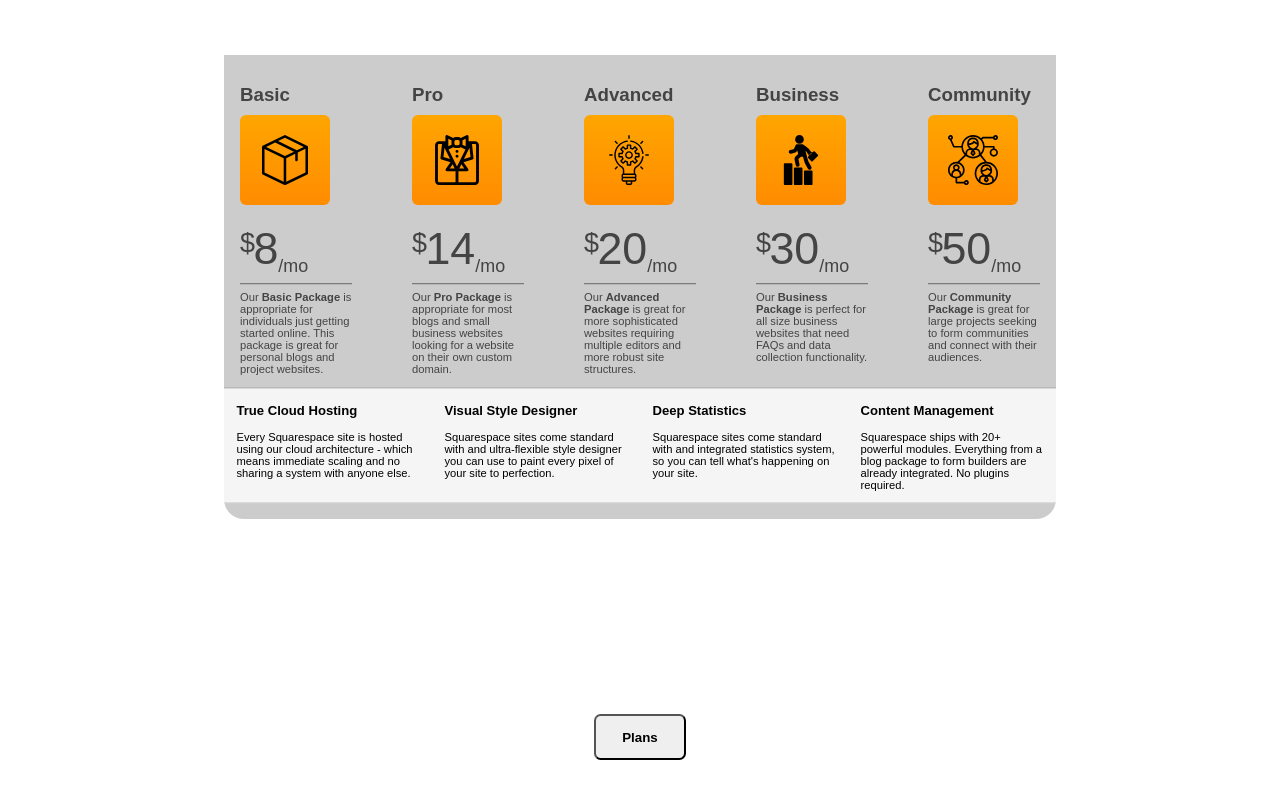
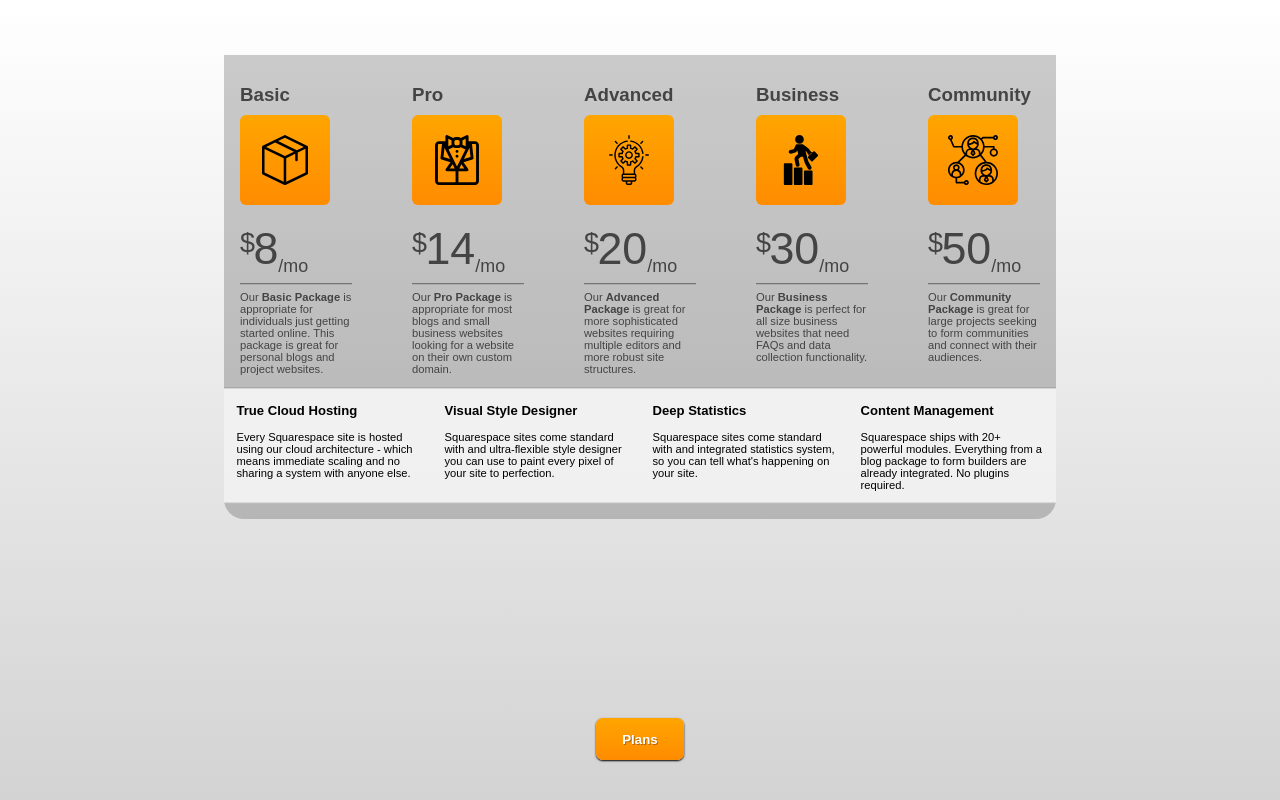
Before and after one commit to Ruansena/Package-Plans-Modal, a plain HTML site: page index.html in a window 1280 px wide. Both pictures are taken after a click on the button "Plans". Drawn offline with Linux system fonts and the light colour scheme.

```diff
--- a/style.css
+++ b/style.css
@@ -9,14 +9,25 @@
 	height: 100vh;
 	margin: 0;
 	font-family: sans-serif;
+	background: linear-gradient(white, lightgray);
 }
 .button {
 	align-self: flex-end;
 	margin-bottom: 5vh;
 	padding: 1em 2em;
+	border: none;
 	border-radius: .5em;
 	outline: none;
+	box-shadow: 0px 1px 2px black;
+	color: white;
 	font-weight: bold;
+	text-shadow: 1px 1px 0px rgba(0, 0, 0, .3);
+	background: linear-gradient(orange, darkorange);
+}
+.button:active {
+	background: darkorange;
+	text-shadow: 1px 1px 0px rgba(0, 0, 0, .6);
+	box-shadow: 0px 0px 2px black;
 }
 .hide {
 	display: none;
@@ -25,6 +36,7 @@
 	position: absolute;
 	top: -200px;
 	opacity: 0;
+	min-width: calc(120px*5 + 1em*5);
 	width: 65%;
 	padding: 1em 0;
 	border-bottom-right-radius: 20px;
```
